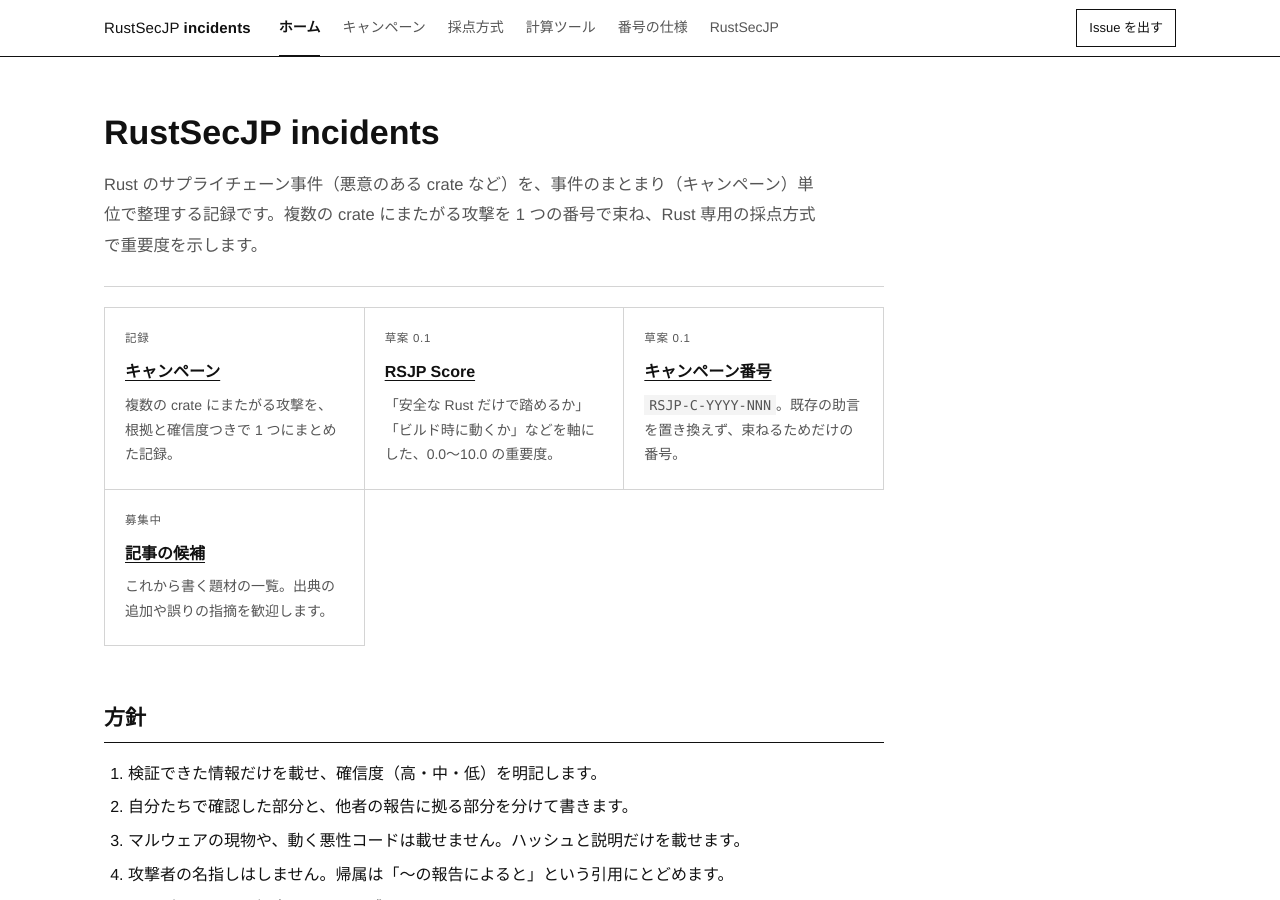
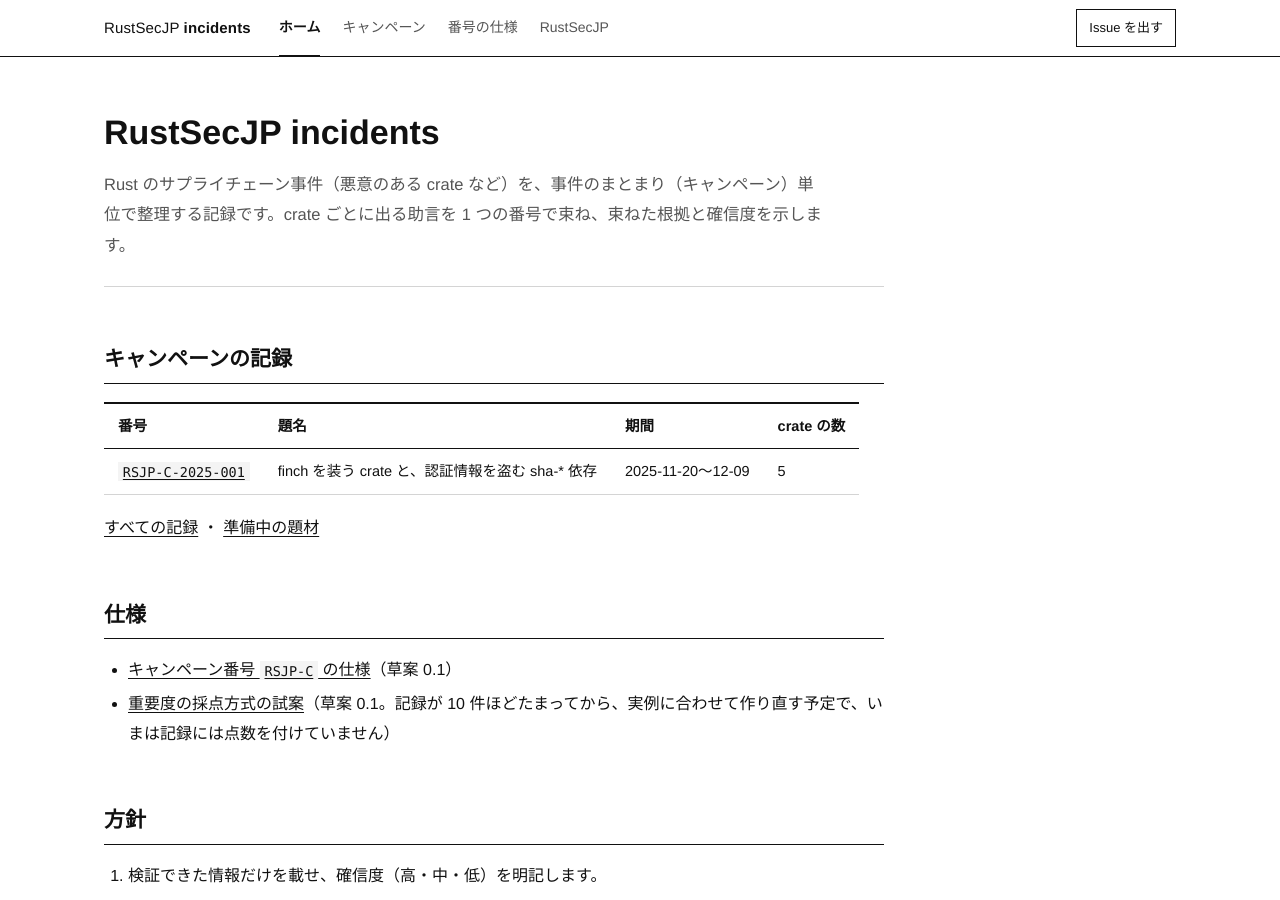
Before and after one commit to RustSecJP/incidents, a Jekyll site: the page built from index.md, in a window 1280 px wide and 900 px high. Built offline with Jekyll 4.4.1, drawn with Linux system fonts in a browser that asks for light colours.

Commit message:
RSJP-C-2025-001（finch を装う crate）の記録を追加し、採点方式を試案の位置づけに下げる

```diff
--- a/_layouts/default.html
+++ b/_layouts/default.html
@@ -16,7 +16,7 @@
   <div class="top-in">
     <a class="brand" href="{{ '/' | relative_url }}"><span class="brand-mark" aria-hidden="true">RS</span><span>RustSecJP <b>incidents</b></span></a>
     <nav class="nav" aria-label="メインメニュー">
-      {% assign items = "ホーム|/,キャンペーン|/campaigns/,採点方式|/spec/severity-score.html,計算ツール|/calculator/,番号の仕様|/spec/campaign-id.html" | split: "," %}
+      {% assign items = "ホーム|/,キャンペーン|/campaigns/,番号の仕様|/spec/campaign-id.html" | split: "," %}
       {% for it in items %}{% assign p = it | split: "|" %}
       <a href="{{ p[1] | relative_url }}"{% if page.url == p[1] %} aria-current="page"{% endif %}>{{ p[0] }}</a>
       {% endfor %}
--- a/campaigns/_template/campaign.toml
+++ b/campaigns/_template/campaign.toml
@@ -7,6 +7,7 @@ summary = """
 3 行ほどの要約。
 """
 status = "draft" # draft / published / merged / withdrawn
+related = [] # 関連するキャンペーン番号
 
 [dates] # すべて UTC
 first_malicious_publish = "YYYY-MM-DDThh:mm:ssZ"
@@ -26,15 +27,14 @@ verified = "self" # self（自分で確認）/ cited（他者の報告に拠る
 confidence = "high" # high / medium / low
 sources = ["https://example.invalid/report"]
 
-[score] # spec/severity-score.md を参照
+# [score] は任意。採点方式が試案の間は付けない（spec/severity-score.md を参照）
+[score]
 value = 0.0
 vector = "RSJP-S:0.1/K:M/I:X/T:B/U:N/S:Y/A:X/R:W/E:X/F:R"
 rationale = """
 軸ごとに、なぜその値にしたかを 1 行ずつ書く。
 """
 
-related = [] # 関連するキャンペーン番号
-
 [[history]]
 date = "YYYY-MM-DD"
 change = "初版"
--- a/index.md
+++ b/index.md
@@ -3,31 +3,21 @@ title: ホーム
 ---
 <div class="hero" data-no-toc markdown="0">
   <h1>RustSecJP incidents</h1>
-  <p class="lead">Rust のサプライチェーン事件（悪意のある crate など）を、事件のまとまり（キャンペーン）単位で整理する記録です。複数の crate にまたがる攻撃を 1 つの番号で束ね、Rust 専用の採点方式で重要度を示します。</p>
+  <p class="lead">Rust のサプライチェーン事件（悪意のある crate など）を、事件のまとまり（キャンペーン）単位で整理する記録です。crate ごとに出る助言を 1 つの番号で束ね、束ねた根拠と確信度を示します。</p>
 </div>
 
-<div class="cards" markdown="0">
-  <a class="card" href="{{ '/campaigns/' | relative_url }}">
-    <span class="tag">記録</span>
-    <h3>キャンペーン</h3>
-    <p>複数の crate にまたがる攻撃を、根拠と確信度つきで 1 つにまとめた記録。</p>
-  </a>
-  <a class="card" href="{{ '/spec/severity-score.html' | relative_url }}">
-    <span class="tag">草案 0.1</span>
-    <h3>RSJP Score</h3>
-    <p>「安全な Rust だけで踏めるか」「ビルド時に動くか」などを軸にした、0.0〜10.0 の重要度。</p>
-  </a>
-  <a class="card" href="{{ '/spec/campaign-id.html' | relative_url }}">
-    <span class="tag">草案 0.1</span>
-    <h3>キャンペーン番号</h3>
-    <p><code>RSJP-C-YYYY-NNN</code>。既存の助言を置き換えず、束ねるためだけの番号。</p>
-  </a>
-  <a class="card" href="{{ site.repo_url }}/issues?q=is%3Aissue+is%3Aopen+label%3A%E8%A8%98%E4%BA%8B%E5%80%99%E8%A3%9C">
-    <span class="tag">募集中</span>
-    <h3>記事の候補</h3>
-    <p>これから書く題材の一覧。出典の追加や誤りの指摘を歓迎します。</p>
-  </a>
-</div>
+## キャンペーンの記録
+
+| 番号 | 題名 | 期間 | crate の数 |
+|---|---|---|---|
+| [`RSJP-C-2025-001`]({{ '/campaigns/RSJP-C-2025-001/' | relative_url }}) | finch を装う crate と、認証情報を盗む sha-* 依存 | 2025-11-20〜12-09 | 5 |
+
+[すべての記録]({{ '/campaigns/' | relative_url }}) ・ [準備中の題材]({{ site.repo_url }}/issues?q=is%3Aissue+is%3Aopen+label%3A%E8%A8%98%E4%BA%8B%E5%80%99%E8%A3%9C)
+
+## 仕様
+
+- [キャンペーン番号 `RSJP-C` の仕様]({{ '/spec/campaign-id.html' | relative_url }})（草案 0.1）
+- [重要度の採点方式の試案]({{ '/spec/severity-score.html' | relative_url }})（草案 0.1。記録が 10 件ほどたまってから、実例に合わせて作り直す予定で、いまは記録には点数を付けていません）
 
 ## 方針
 
```
Also changed, not shown: campaigns/RSJP-C-2025-001/campaign.toml (added, +95 -0 lines), campaigns/RSJP-C-2025-001/index.md (added, +157 -0 lines), campaigns/RSJP-C-2025-001/iocs.csv (added, +9 -0 lines), campaigns/index.md (+3 -4 lines), spec/campaign-id.md (+2 -2 lines), spec/severity-score.md (+1 -1 lines), README.md.
